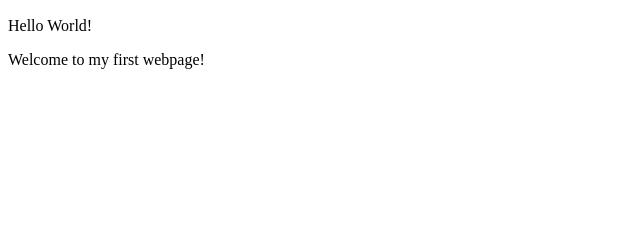
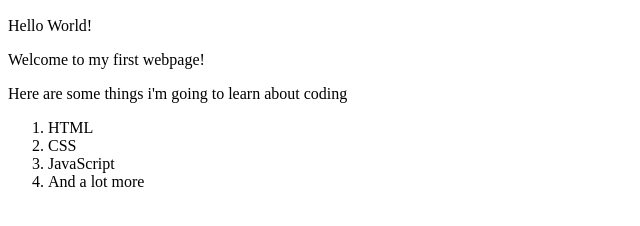
Before and after one commit to ricochieng/my-first-webpage, a plain HTML site: page my-first-webpage.html in a window 1280 px wide. Shown: the part 110-336 px from the top of the page, without its empty margins (0-640 px from the left). Drawn offline with Linux system fonts and the light colour scheme.

Commit message:
Add list elememts

```diff
--- a/my-first-webpage.html
+++ b/my-first-webpage.html
@@ -10,5 +10,13 @@
   <p>Hello World!</p>
   <p>Welcome to my first webpage!</p>
 
+  <p>Here are some things i'm going to learn about coding</p>
+  <ol>
+    <li>HTML</li>
+    <li>CSS</li>
+    <li>JavaScript</li>
+    <li>And a lot more</li>
+  </ol>
+
 </body>
 </html>
```
